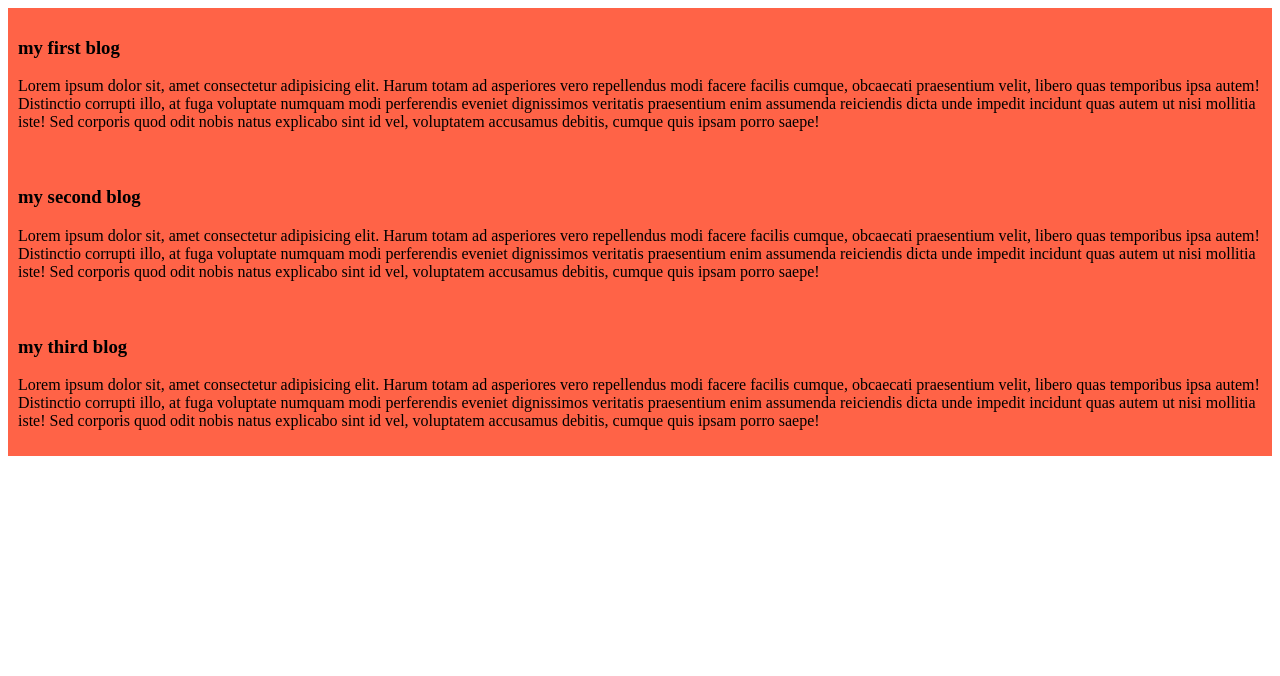
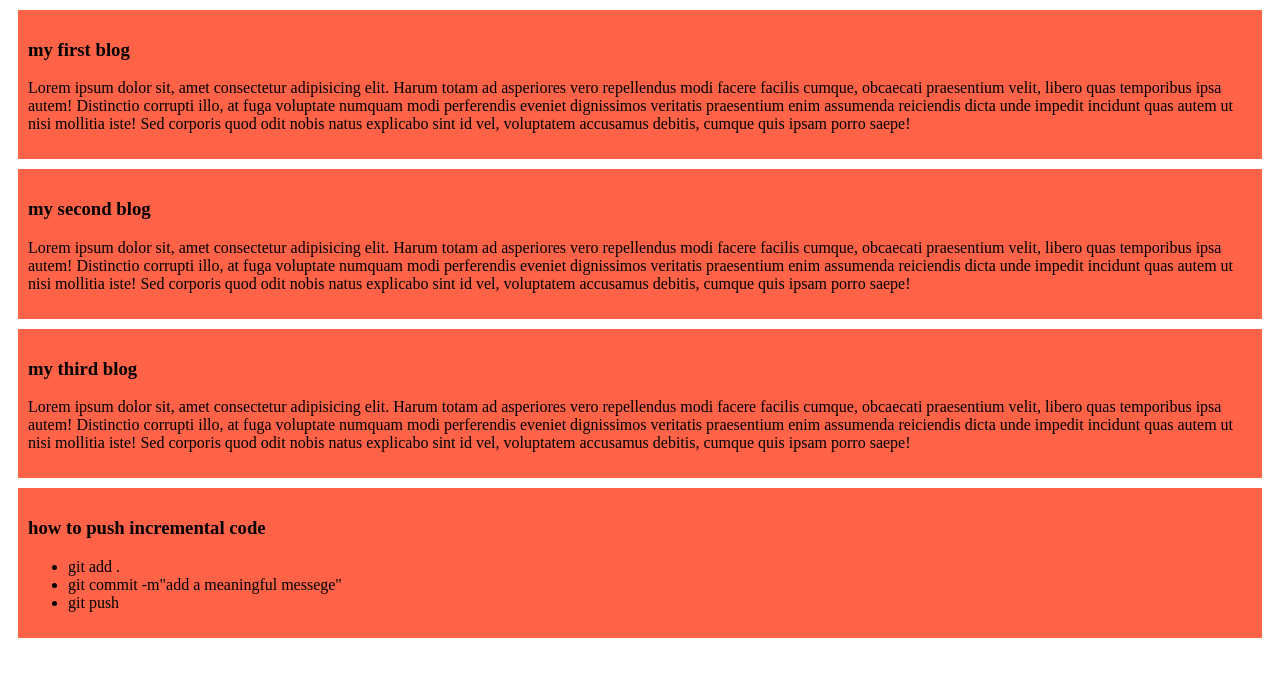
Before and after one commit to fakeistiak/my-simple-website, a plain HTML site: page index.html in a window 1280 px wide. Drawn offline with Linux system fonts and the light colour scheme.

Commit message:
added a list to push code

```diff
--- a/index.html
+++ b/index.html
@@ -19,5 +19,13 @@
         <h3>my third blog</h3>
         <p>Lorem ipsum dolor sit, amet consectetur adipisicing elit. Harum totam ad asperiores vero repellendus modi facere facilis cumque, obcaecati praesentium velit, libero quas temporibus ipsa autem! Distinctio corrupti illo, at fuga voluptate numquam modi perferendis eveniet dignissimos veritatis praesentium enim assumenda reiciendis dicta unde impedit incidunt quas autem ut nisi mollitia iste! Sed corporis quod odit nobis natus explicabo sint id vel, voluptatem accusamus debitis, cumque quis ipsam porro saepe!</p>
     </div>
+    <div>
+    <h3>how to push incremental code</h3>
+    <ul>
+        <li>git add .</li>
+        <li>git commit -m"add a meaningful messege"</li>
+        <li>git push</li>
+    </ul>
+</div>
 </body>
 </html>
--- a/styles/blog.css
+++ b/styles/blog.css
@@ -1,5 +1,5 @@
 div{
     background-color: tomato;
     padding: 10px;
-    margin: 10pxgit;
+    margin: 10px;
 }
```
